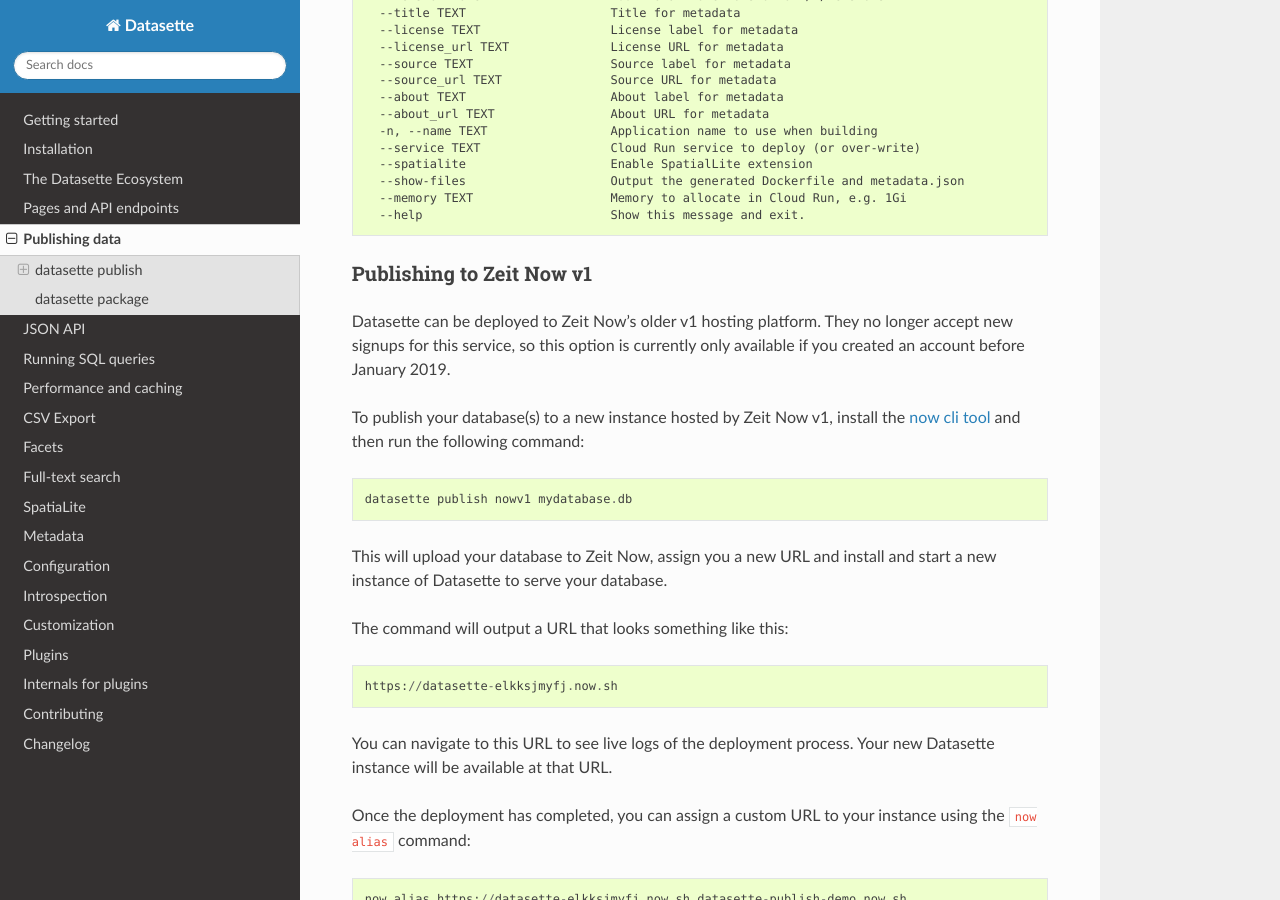
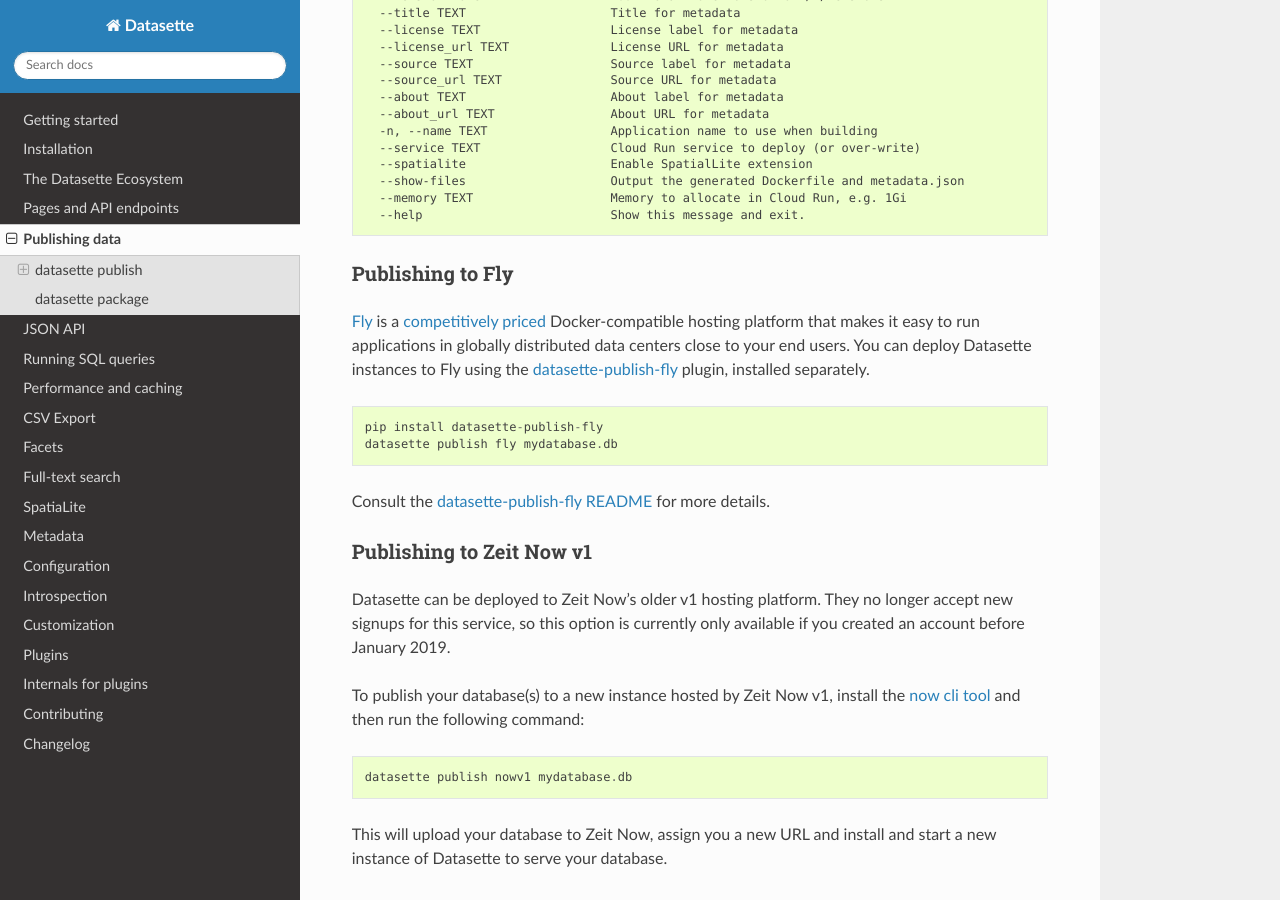
Before and after one commit to simonw/datasette, a Sphinx documentation site: the page built from docs/publish.rst, in a window 1280 px wide and 900 px high, scrolled down 2370 px. Built offline with Sphinx 7.4.7 and the Read the Docs theme 2.0.0, drawn with Linux system fonts in a browser that asks for light colours.

Commit message:
Added datasette-publish-fly plugin to docs, closes #704

```diff
--- a/docs/ecosystem.rst
+++ b/docs/ecosystem.rst
@@ -191,3 +191,8 @@
 ----------------
 
 `datasette-sentry <https://github.com/simonw/datasette-sentry>`__ lets you configure Datasette to send any error reports to `Sentry <https://sentry.io/>`__.
+
+datasette-publish-fly
+---------------------
+
+`datasette-publish-fly <https://github.com/simonw/datasette-publish-fly>`__ lets you publish Datasette instances using the `Fly <https://fly.io/>`__ hosting platform. See also :ref:`publish_fly`.
--- a/docs/publish.rst
+++ b/docs/publish.rst
@@ -55,6 +55,20 @@
     and is serving traffic at https://my-service-j7hipcg4aq-uc.a.run.app
 
 .. literalinclude:: datasette-publish-cloudrun-help.txt
+
+.. _publish_fly:
+
+Publishing to Fly
+-----------------
+
+`Fly <https://fly.io/>`__ is a `competitively priced <https://fly.io/docs/pricing/>`__ Docker-compatible hosting platform that makes it easy to run applications in globally distributed data centers close to your end users. You can deploy Datasette instances to Fly using the `datasette-publish-fly <https://github.com/simonw/datasette-publish-fly>`__ plugin, installed separately.
+
+::
+
+    pip install datasette-publish-fly
+    datasette publish fly mydatabase.db
+
+Consult the `datasette-publish-fly README <https://github.com/simonw/datasette-publish-fly/blob/master/README.md>`__ for more details.
 
 Publishing to Zeit Now v1
 -------------------------
```
